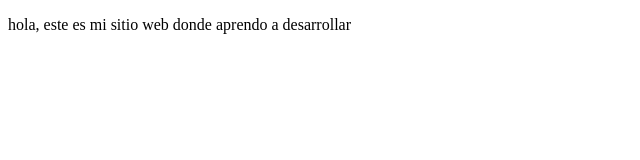
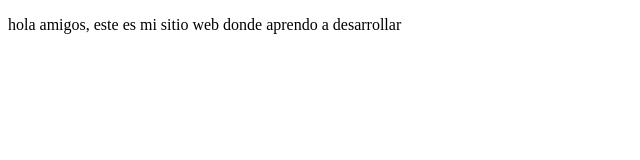
Before and after one commit to daviles83/proyectocursoweb, a plain HTML site: page index.html in a window 1280 px wide. Shown: the whole page, without its empty margins (0-640 px from the left). Drawn offline with Linux system fonts and the light colour scheme.

Commit message:
cambios agregamos amigos

```diff
--- a/index.html
+++ b/index.html
@@ -7,7 +7,7 @@
     <title>Hola mundo</title>
 </head>
 <body>
-    <p>hola, este es mi sitio web donde aprendo a desarrollar</p>
+    <p>hola amigos, este es mi sitio web donde aprendo a desarrollar</p>
 
 </body>
 </html>
```
